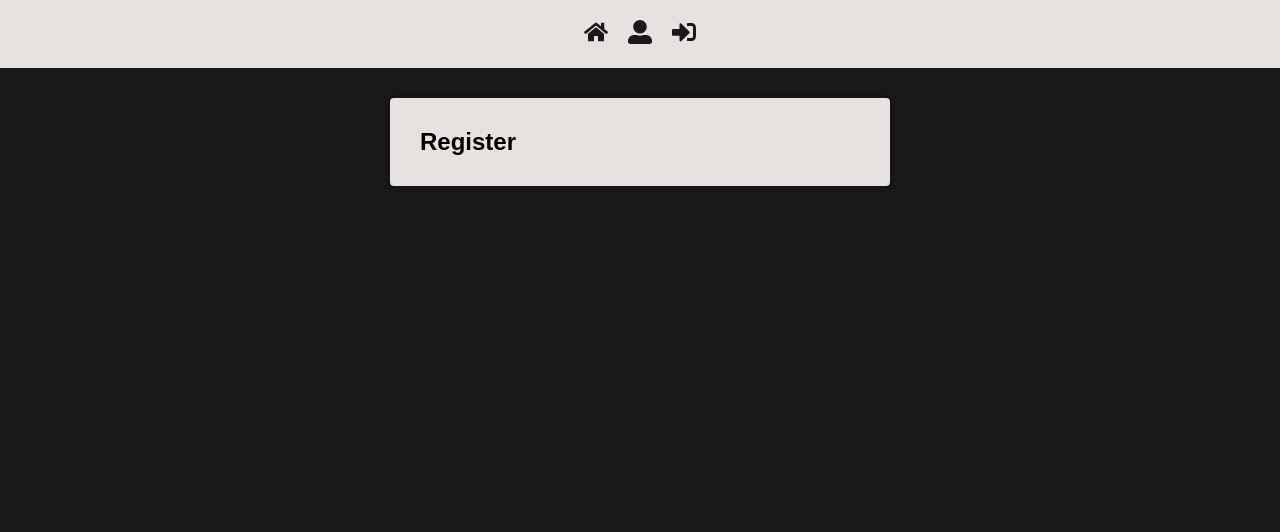
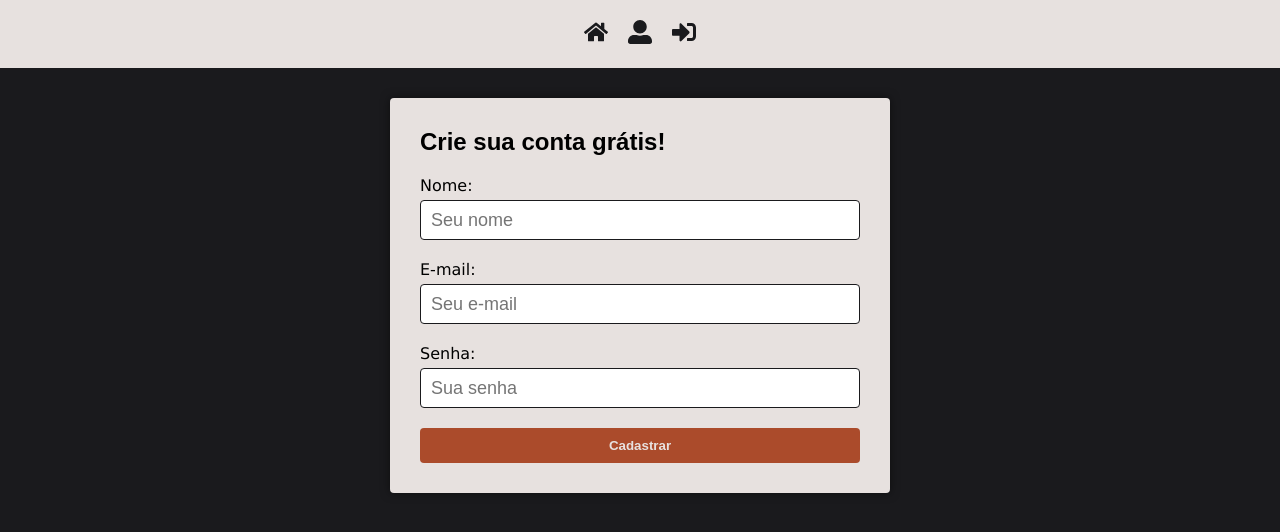
Before and after one commit to vinnilmg/react-consumerapi-curso-js, a React (Create React App) app: page /register in a window 1280 px wide. Shown: the top 532 px of the page. Built offline with nearby package versions, Linux system fonts and the light colour scheme; the HTML template or start-up script is replaced by a standard one.

Commit message:
alteracao da porta + cadastro de usuarios chamando API

```diff
--- a/package.json
+++ b/package.json
@@ -21,6 +21,7 @@
     "redux-persist": "^6.0.0",
     "redux-saga": "^1.1.3",
     "styled-components": "^5.1.1",
+    "validator": "^13.7.0",
     "web-vitals": "^2.1.4"
   },
   "scripts": {
--- a/src/pages/Register/index.js
+++ b/src/pages/Register/index.js
@@ -1,11 +1,101 @@
-import React from 'react';
+import React, { useState } from 'react';
+import { toast } from 'react-toastify';
+import { isEmail } from 'validator';
+import { get } from 'lodash';
 
+import axios from '../../services/axios';
+import history from '../../services/history';
 import { Container } from '../../styles/GlobalStyles';
+import { Form } from './styles';
 
 export default function Register() {
+  const [nome, setNome] = useState('');
+  const [email, setEmail] = useState('');
+  const [password, setPassword] = useState('');
+
+  async function handleSubmit(e) {
+    e.preventDefault();
+
+    // validações
+    let formErrors = false;
+
+    if (nome.length < 3 || nome.length > 255) {
+      formErrors = true;
+      toast.error('Seu nome deve ter entre 3 e 255 caracteres.');
+    }
+
+    if (!isEmail(email)) {
+      formErrors = true;
+      toast.error('E-mail inválido.');
+    }
+
+    if (password.length < 6 || password.length > 50) {
+      formErrors = true;
+      toast.error('Sua senha deve ter entre 6 e 50 caracteres.');
+    }
+
+    if (formErrors) return;
+
+    try {
+      const response = await axios.post('/usuarios', {
+        nome,
+        password,
+        email,
+      });
+
+      console.log(response.statusText);
+
+      toast.success('Usuário cadastrado com sucesso!');
+      history.push('/login');
+    } catch (err) {
+      // const status = get(err, 'response.status', 0);
+      const erros = get(err, 'response.data.erros', []);
+
+      if (erros.length > 0) {
+        erros.map((erro) => toast.error(erro));
+      } else {
+        toast.error('Falha ao cadastrar usuário!');
+      }
+    }
+  }
+
   return (
     <Container>
-      <h1>Register</h1>
+      <h1>Crie sua conta grátis!</h1>
+
+      <Form onSubmit={handleSubmit}>
+        <label htmlFor="nome">
+          Nome:
+          <input
+            type="text"
+            value={nome}
+            onChange={(e) => setNome(e.target.value)}
+            placeholder="Seu nome"
+          />
+        </label>
+
+        <label htmlFor="email">
+          E-mail:
+          <input
+            type="email"
+            value={email}
+            onChange={(e) => setEmail(e.target.value)}
+            placeholder="Seu e-mail"
+          />
+        </label>
+
+        <label htmlFor="password">
+          Senha:
+          <input
+            type="password"
+            value={password}
+            onChange={(e) => setPassword(e.target.value)}
+            placeholder="Sua senha"
+          />
+        </label>
+
+        <button type="submit">Cadastrar</button>
+      </Form>
     </Container>
   );
 }
--- a/src/pages/Register/styles.js
+++ b/src/pages/Register/styles.js
@@ -1,3 +1,28 @@
 import styled from 'styled-components';
+import * as colors from '../../config/colors';
 
-export const Paragrafo = styled.p``;
+export const Form = styled.form`
+  display: flex;
+  flex-direction: column;
+  margin-top: 20px;
+  font-family: Verdana;
+
+  label {
+    display: flex;
+    flex-direction: column;
+    margin-bottom: 20px;
+  }
+
+  input {
+    height: 40px;
+    font-size: 18px;
+    border: 1px solid ${colors.primaryDarkColor};
+    border-radius: 4px;
+    padding: 0 10px;
+    margin-top: 5px;
+
+    &:focus {
+      border: 1px solid blue;
+    }
+  }
+`;
--- a/src/styles/GlobalStyles.js
+++ b/src/styles/GlobalStyles.js
@@ -28,6 +28,11 @@
   padding: 10px 20px;
   border-radius: 4px;
   font-weight: 700;
+  transition: all 300ms;
+}
+
+button:hover {
+  filter: brightness(85%);
 }
 
 a {
```
Also changed, not shown: .eslintrc.js, 2 other files (tests, documents, lock files or other folders).
